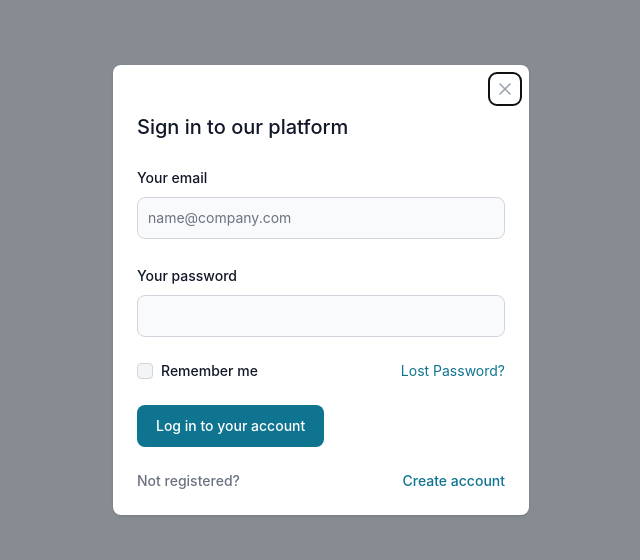
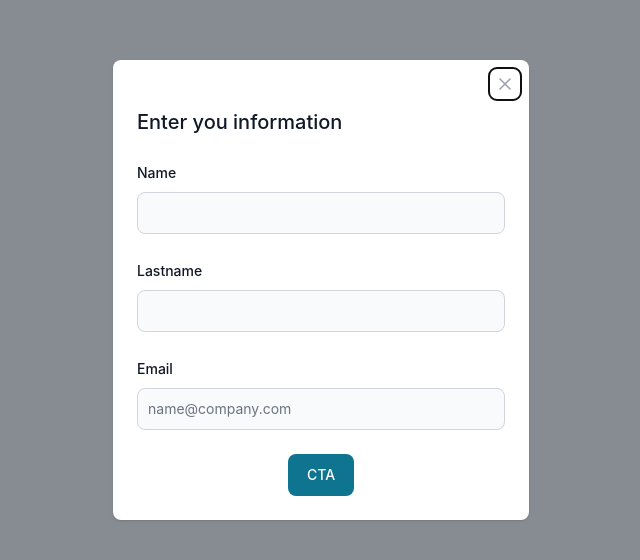
Before and after one commit to Siavash01/abancloudtest1, a React (Create React App) app: page / in a window 1280 px wide. Shown: the part 110-670 px from the top of the page, without its empty margins (319-959 px from the left). Built offline with nearby package versions, Linux system fonts and the light colour scheme.

Commit message:
posts user data to localhost:8000/saveuserdata

```diff
--- a/src/components/centeredspinner/view.jsx
+++ b/src/components/centeredspinner/view.jsx
@@ -1,10 +1,9 @@
 'use client';
 
-import { useRef, useState } from 'react';
+import { useRef } from 'react';
 import { Spinner } from 'flowbite-react';
 
 export function CenderedSpinner () {
-  const [openModal, setOpenModal] = useState(true);
   const emailInputRef = useRef<HTMLInputElement>(null);
 
   return (
--- a/src/components/popup/view.jsx
+++ b/src/components/popup/view.jsx
@@ -5,46 +5,58 @@ import { useRef, useState } from 'react';
 
 export function PopUp() {
   const [openModal, setOpenModal] = useState(true);
-  const emailInputRef = useRef<HTMLInputElement>(null);
+  const [formData, setFormData] = useState({
+    name: "",
+    lastname: "",
+    email: "",
+  })
+
+  const handleChange = (e) => {
+    setFormData((prev) => ({
+      ...prev,
+    [e.target.name]: e.target.value
+    }))
+  }
+
+  const handleSubmit = (e) => {
+    fetch('localhost:8000/saveuserdata', {
+      method: 'post',
+      body: formData,
+    })
+  }
+
 
   return (
     <>
       <Modal show={openModal} size="md" popup onClose={() => setOpenModal(false)}>
         <Modal.Header />
         <Modal.Body>
+          <form onSubmit={handleSubmit}>
             <div className="space-y-6">
-            <h3 className="text-xl font-medium text-gray-900 dark:text-white">Sign in to our platform</h3>
+              <h3 className="text-xl font-medium text-gray-900 dark:text-white">Enter you information</h3>
               <div>
                 <div className="mb-2 block">
-                <Label htmlFor="email" value="Your email" />
+                  <Label htmlFor="name" value="Name" />
                 </div>
-              <TextInput id="email" placeholder="name@company.com" required />
+                <TextInput id="name" name='name' type="text" required onChange={handleChange} />
               </div>
               <div>
                 <div className="mb-2 block">
-                <Label htmlFor="password" value="Your password" />
+                  <Label htmlFor="lastname" value="Lastname" />
                 </div>
-              <TextInput id="password" type="password" required />
+                <TextInput id="lastname" name='lastname' type="text" required onChange={handleChange} />
               </div>
-            <div className="flex justify-between">
-              <div className="flex items-center gap-2">
-                <Checkbox id="remember" />
-                <Label htmlFor="remember">Remember me</Label>
+              <div>
+                <div className="mb-2 block">
+                  <Label htmlFor="email" value="Email" />
                 </div>
-              <a href="#" className="text-sm text-cyan-700 hover:underline dark:text-cyan-500">
-                Lost Password?
-              </a>
+                <TextInput id="email" name='email' placeholder="name@company.com" required onChange={handleChange} />
               </div>
-            <div className="w-full">
-              <Button>Log in to your account</Button>
-            </div>
-            <div className="flex justify-between text-sm font-medium text-gray-500 dark:text-gray-300">
-              Not registered?&nbsp;
-              <a href="#" className="text-cyan-700 hover:underline dark:text-cyan-500">
-                Create account
-              </a>
+              <div className="w-full flex flex-wrap gap-2 justify-center items-center">
+                <Button type='submit'>CTA</Button>
               </div>
             </div>
+          </form>
         </Modal.Body>
       </Modal>
     </>
```
Lines whose indentation alone changed are shown as unchanged.
